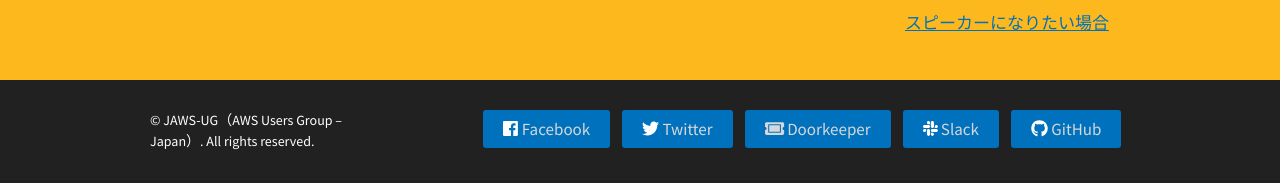
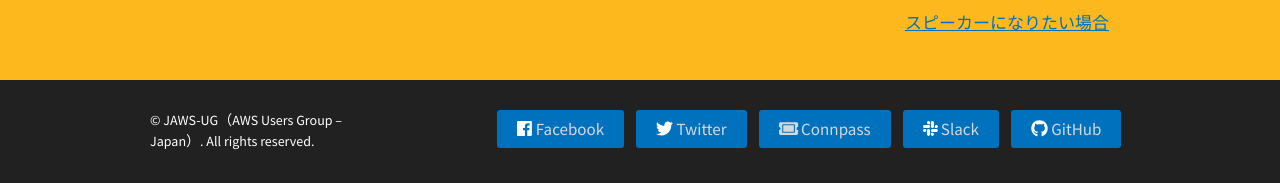
Before and after one commit to jaws-ug/jaws-ug.jp, a Jekyll site: the page built from index.md, in a window 1280 px wide. Shown: the part 1914-2097 px from the top of the page. Built offline with Jekyll 4.4.1, drawn with Linux system fonts in a browser that asks for light colours; nearby versions of some CDN libraries; comment, search, counter and statistics services are not loaded.

Commit message:
change from doorkeeper to connpass

```diff
--- a/_includes/footer.html
+++ b/_includes/footer.html
@@ -49,7 +49,7 @@
 				<div class="usa-width-three-fourths usa-footer-contact-links">
 					<a href="https://www.facebook.com/{{ site.facebook.username| escape }}" class="usa-button"><i class="fab fa-facebook fa-inverse"></i> Facebook</a>
 					<a href="https://twitter.com/{{ site.twitter.username| escape }}" class="usa-button"><i class="fab fa-twitter fa-inverse"></i> Twitter</a>
-					<a href="https://jaws-ug.doorkeeper.jp/" class="usa-button"><i class="fas fa-ticket-alt"></i> Doorkeeper</a>
+					<a href="https://jaws-ug.connpass.com/" class="usa-button"><i class="fas fa-ticket-alt"></i> Connpass</a>
 					<a href="{{ site.baseurl }}{% link pages/jaws-ug-slack.md %}" class="usa-button"><i class="fab fa-slack fa-inverse"></i> Slack</a>
 					<a href="https://github.com/{{ site.github| escape }}" class="usa-button"><i class="fab fa-github fa-inverse"></i> GitHub</a>
 				</div>
```
Also changed, not shown: 1 other file.
